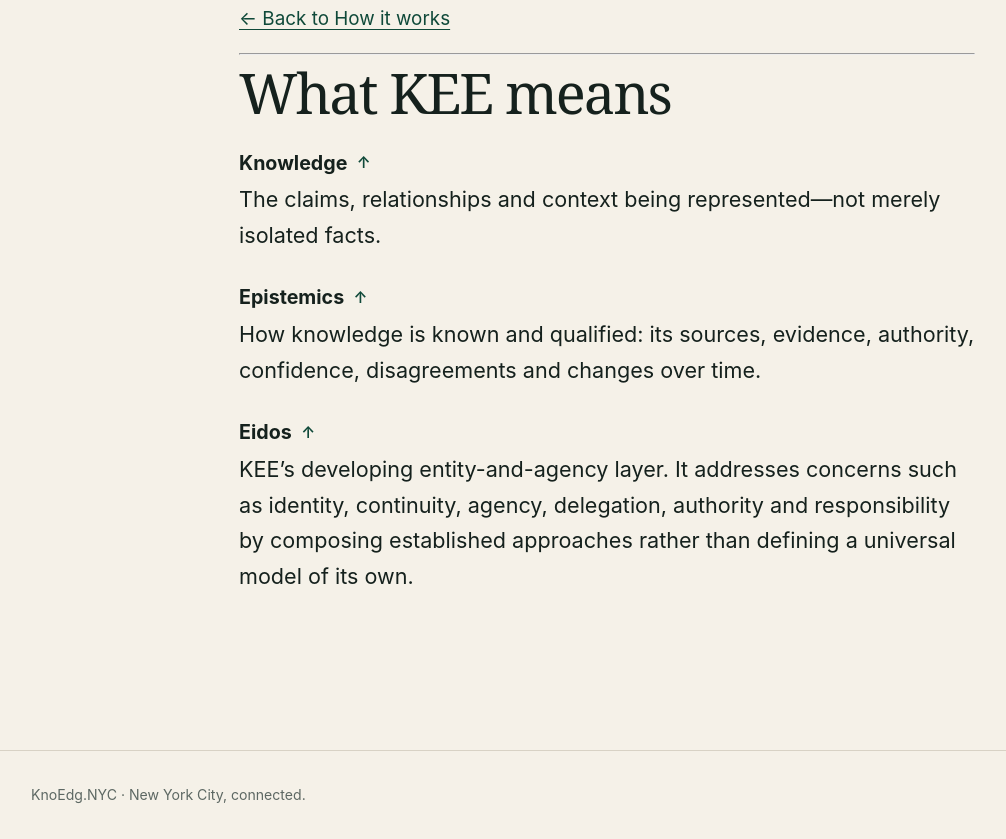
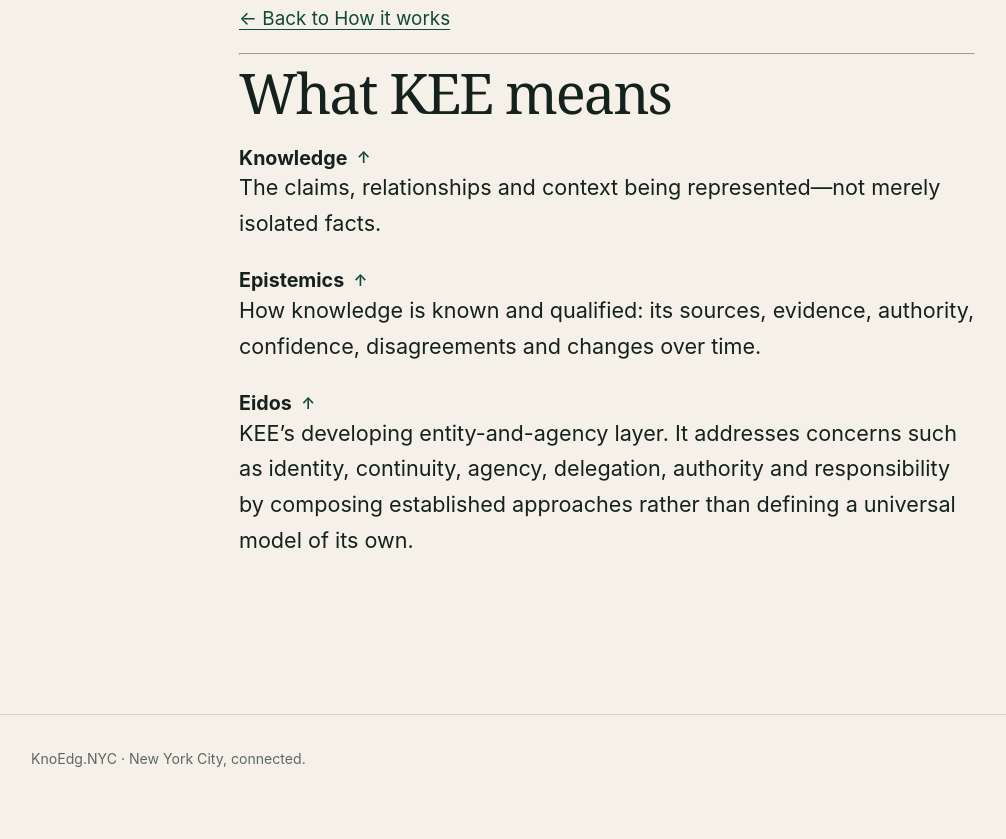
Before and after one commit to KnoEdg/knoedg.nyc, a plain HTML site: page technical/kee/index.html in a window 1280 px wide. Shown: the part 1649-2488 px from the top of the page, without its empty margins (33-1039 px from the left). After the commit the page ends 2452 px from the top, so only its background shows below. Drawn offline with Linux system fonts and the light colour scheme.

Commit message:
fix: tighten KEE glossary term spacing

```diff
--- a/assets/styles.css
+++ b/assets/styles.css
@@ -77,7 +77,7 @@ h2 { font-size: clamp(2rem, 5vw, 3.5rem); letter-spacing: -0.035em; margin: 0 0
 .copy p:first-of-type { color: var(--ink); font-size: 1.35rem; }
 
 .kee-term { margin: 0 0 1.75rem; }
-.kee-term h3 { margin: 0 0 0.2rem; }
+.kee-term h3 { line-height: 1.2; margin: 0; }
 .kee-term p { margin: 0; }
 .back-to-top {
   display: inline-block;
```
